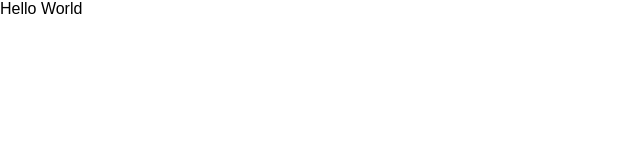
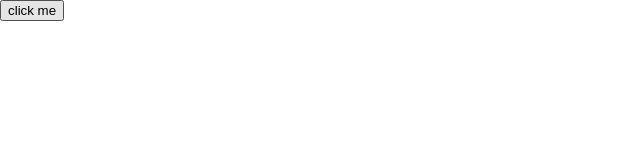
Before and after one commit to alansoto/udacimeals2, a React (Create React App) app: page / in a window 1280 px wide. Shown: the top 160 px of the page, without its empty margins (0-640 px from the left). Built offline with nearby package versions, Linux system fonts and the light colour scheme.

Commit message:
add mapDispatchToProps

```diff
--- a/src/components/App.js
+++ b/src/components/App.js
@@ -1,18 +1,31 @@
 import React, { Component } from 'react';
-import { connect } from 'react-redux'
+import { connect } from 'react-redux';
+import { addRecipe, removeFromCalendar } from '../actions';
 
 class App extends Component {
+
+doThing = () => {
+  this.props.selectRecipe({day:'monday', recipe:{label:'arrroz'}, meal:'breakfast'})
+}
 
  render() {
    console.log(this.props);
     return (
       <div>
-        Hello World
+
+        <button onClick={this.doThing}>click me</button>
       </div>
     );
   }
 }
 
+function mapDispatchToProps(dispatch){
+  return {
+    selectRecipe: (data) => dispatch(addRecipe(data)),
+    remove: (data) => dispatch(removeFromCalendar(data))
+  }
+
+}
 
 function mapStateToProps (calendar) {
   const dayOrder = ['sunday', 'monday', 'tuesday', 'wednesday', 'thursday', 'friday', 'saturday']
@@ -31,4 +44,4 @@ function mapStateToProps (calendar) {
   }
 }
 
-export default connect(mapStateToProps)(App);
+export default connect(mapStateToProps, mapDispatchToProps)(App);
```
